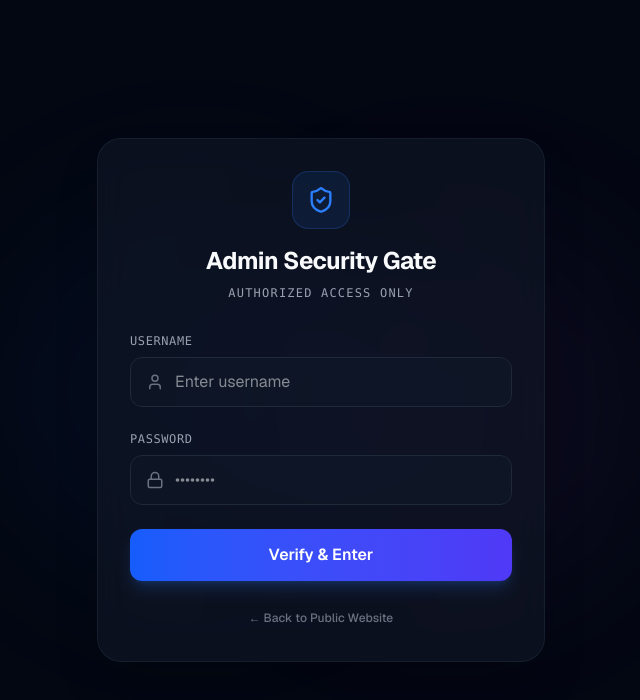
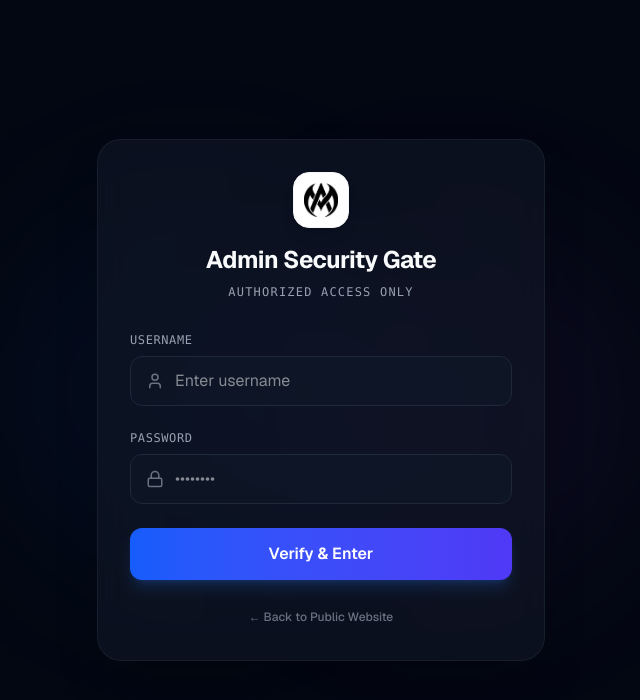
Before and after one commit to mayrufahmedbd/mayrufahmedbd, a Next.js app: page /admin in a window 1280 px wide. Shown: the top 700 px of the page, without its empty margins (319-959 px from the left). Built offline with nearby package versions, Linux system fonts and the light colour scheme; no server answers.

Commit message:
feat: add admin dashboard interface and navigation components

```diff
--- a/src/app/admin/dashboard/page.tsx
+++ b/src/app/admin/dashboard/page.tsx
@@ -539,8 +539,16 @@ export default function AdminDashboard() {
       {/* SIDEBAR NAVIGATION */}
       <aside className="w-full md:w-64 bg-[#090d16] border-r border-gray-900 p-6 flex flex-col justify-between shrink-0">
         <div className="flex flex-col gap-8">
-          <div className="flex items-center gap-2">
-            <ShieldAlert className="text-blue-500" size={24} />
+          <div className="flex items-center gap-3">
+            <div className="w-8 h-8 rounded-lg bg-white flex items-center justify-center p-1 shrink-0 shadow-sm">
+              <Image
+                src="/black-logo.png"
+                alt="Logo"
+                width={24}
+                height={24}
+                className="w-full h-full object-contain"
+              />
+            </div>
             <span className="font-bold tracking-wider font-mono">DASHBOARD</span>
           </div>
 
--- a/src/app/admin/page.tsx
+++ b/src/app/admin/page.tsx
@@ -5,6 +5,7 @@ import { useRouter } from 'next/navigation';
 import { ShieldCheck, User, Lock, AlertCircle, RefreshCw } from 'lucide-react';
 import { motion } from 'framer-motion';
 import Link from 'next/link';
+import Image from 'next/image';
 
 export default function AdminLoginPage() {
   const router = useRouter();
@@ -88,8 +89,14 @@ export default function AdminLoginPage() {
         className="w-full max-w-md glass-panel p-8 rounded-3xl border border-gray-800 shadow-2xl relative z-10"
       >
         <div className="flex flex-col items-center gap-2 mb-8 text-center">
-          <div className="p-3.5 bg-blue-500/10 text-blue-500 border border-blue-500/20 rounded-2xl">
-            <ShieldCheck size={28} />
+          <div className="w-14 h-14 bg-white rounded-2xl flex items-center justify-center p-2.5 shadow-lg border border-gray-100">
+            <Image
+              src="/black-logo.png"
+              alt="Logo"
+              width={36}
+              height={36}
+              className="w-9 h-9 object-contain"
+            />
           </div>
           <h1 className="text-2xl font-bold tracking-tight mt-2">Admin Security Gate</h1>
           <p className="text-xs text-gray-400 font-mono uppercase tracking-widest">Authorized Access Only</p>
--- a/src/components/Navbar.tsx
+++ b/src/components/Navbar.tsx
@@ -60,11 +60,11 @@ export default function Navbar() {
           {/* Logo / Name */}
           <Link href="/" className="text-xl font-bold tracking-wider flex items-center gap-2">
             <Image
-              src={theme === 'dark' ? "/logo.png" : "/black-logo.png"}
+              src="/logo.png"
               alt="Logo"
               width={32}
               height={32}
-              className="w-8 h-8 object-contain transition-all duration-300"
+              className="w-8 h-8 object-contain transition-all duration-300 drop-shadow-[0_2px_4px_rgba(0,0,0,0.4)]"
             />
             {/* <span className="bg-gradient-to-r from-blue-500 to-violet-500 bg-clip-text text-transparent whitespace-nowrap">
               Mayruf Ahmed
```
